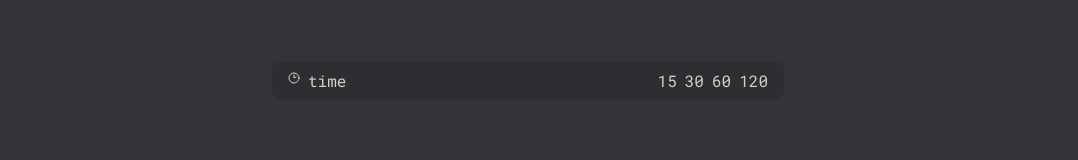
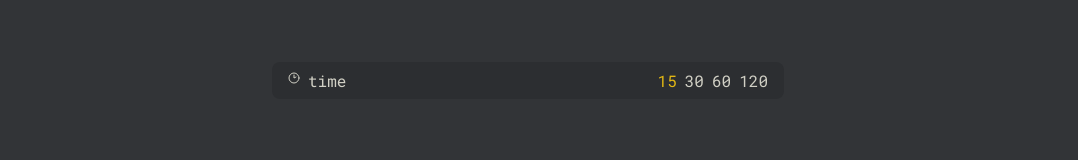
Before and after one commit to microDotBuilder/TypoTango, a React (Vite) app: page / in a window 1280 px wide. Shown: the part 244-404 px from the top of the page, without its empty margins (112-1190 px from the left). Built offline with nearby package versions, Linux system fonts and the light colour scheme; a web font is replaced by a local one.

Commit message:
added app state and styles to the timer

```diff
--- a/src/Home/Home.tsx
+++ b/src/Home/Home.tsx
@@ -13,7 +13,7 @@ function Home() {
       <NavBar />
       <div>{timer}</div>
       <div className="timer-nav">
-        <TimerNav setTimer={setTimer} />
+        <TimerNav setTimer={setTimer} currentTimer={timer} />
       </div>
       <div className="home-content">
         <h1 className="home-title">Welcome to the Home Page</h1>
--- a/src/NavBar/NavBar.tsx
+++ b/src/NavBar/NavBar.tsx
@@ -1,11 +1,14 @@
 import "./NavBar.css";
 import { Bell, User } from "lucide-react";
+
 function NavBar() {
   const isLoggedIn = false; // TODO: implement login in future.
   const userIcon = isLoggedIn ? "user-icon-logedin" : "user-icon";
+
   return (
     <div className="navbar">
       <div className="navbar-title">TypoTango</div>
+
       <div className="navbar-options">
         <a href="/typotango/notifications" className="navbar-option">
           <Bell className="bell-icon" />
--- a/src/consts.ts
+++ b/src/consts.ts
@@ -3,6 +3,12 @@ export const wordState = {
   CORRECT: "correct",
   INCORRECT: "incorrect",
 };
+
+export const appState = {
+  IDLE: "IDLE",
+  TYPING: "TYPING",
+  FINISHED: "FINISHED",
+} as const;
 
 export const TIMERSTATE = {
   "15seconds": 15,
--- /dev/null
+++ b/src/context/AppStateContext.tsx
@@ -0,0 +1,27 @@
+import { createContext } from "react";
+import { appState } from "../consts";
+import type { appStateType } from "../types/types";
+
+type State = { current: appStateType };
+type Action = { type: "SET_STATE"; payload: appStateType };
+
+export const initialState: State = { current: appState.IDLE };
+
+export function reducer(state: State, action: Action): State {
+  switch (action.type) {
+    case "SET_STATE":
+      return { ...state, current: action.payload };
+    default:
+      return state;
+  }
+}
+
+export type ContextValue = {
+  state: State;
+  setAppState: (s: appStateType) => void;
+  appState: typeof appState;
+};
+
+export const AppStateContext = createContext<ContextValue | undefined>(
+  undefined
+);
--- a/src/main.tsx
+++ b/src/main.tsx
@@ -3,10 +3,13 @@ import { createRoot } from "react-dom/client";
 import "./index.css";
 // import App from './App.tsx'
 import Home from "./Home/Home";
+import { AppStateProvider } from "./provider/appStateProvider";
 
 createRoot(document.getElementById("root")!).render(
   <StrictMode>
     {/* <App /> */}
-    <Home />
+    <AppStateProvider>
+      <Home />
+    </AppStateProvider>
   </StrictMode>
 );
--- /dev/null
+++ b/src/provider/appStateProvider.tsx
@@ -0,0 +1,24 @@
+import { useContext, useReducer, type ReactNode } from "react";
+import { AppStateContext } from "../context/AppStateContext";
+import { initialState, reducer } from "../context/AppStateContext";
+import type { appStateType } from "../types/types";
+import { appState } from "../consts";
+
+export function AppStateProvider({ children }: { children: ReactNode }) {
+  const [state, dispatch] = useReducer(reducer, initialState);
+  const setAppState = (newState: appStateType) =>
+    dispatch({ type: "SET_STATE", payload: newState });
+
+  return (
+    <AppStateContext.Provider value={{ state, setAppState, appState }}>
+      {children}
+    </AppStateContext.Provider>
+  );
+}
+
+// eslint-disable-next-line react-refresh/only-export-components
+export function useAppState() {
+  const ctx = useContext(AppStateContext);
+  if (!ctx) throw new Error("useAppState must be used within AppStateProvider");
+  return ctx;
+}
--- a/src/timerNav/timer-nav.css
+++ b/src/timerNav/timer-nav.css
@@ -23,6 +23,10 @@
   color: var(--text-color);
   gap: 0.5rem;
 }
+.selected {
+  color: var(--main-color);
+}
+
 .time {
   display: flex;
   align-items: center;
--- a/src/timerNav/timer-nav.tsx
+++ b/src/timerNav/timer-nav.tsx
@@ -2,7 +2,13 @@ import "./timer-nav.css";
 import { Clock2 } from "lucide-react";
 import type { timerValue } from "../types/types";
 import { TIMERSTATE } from "../consts";
-function TimerNav({ setTimer }: { setTimer: (timer: timerValue) => void }) {
+function TimerNav({
+  setTimer,
+  currentTimer,
+}: {
+  setTimer: (timer: timerValue) => void;
+  currentTimer: timerValue;
+}) {
   return (
     <div className="timer-container">
       <div className="mode">
@@ -18,25 +24,33 @@ function TimerNav({ setTimer }: { setTimer: (timer: timerValue) => void }) {
 
       <div className="time">
         <button
-          className="textButton timer-button"
+          className={`textButton timer-button ${
+            currentTimer === TIMERSTATE["15seconds"] ? "selected" : ""
+          }`}
           onClick={() => setTimer(TIMERSTATE["15seconds"])}
         >
           <span>{TIMERSTATE["15seconds"]}</span>
         </button>
         <button
-          className="textButton timer-button"
+          className={`textButton timer-button ${
+            currentTimer === TIMERSTATE["30seconds"] ? "selected" : ""
+          }`}
           onClick={() => setTimer(TIMERSTATE["30seconds"])}
         >
           <span>{TIMERSTATE["30seconds"]}</span>
         </button>
         <button
-          className="textButton timer-button"
+          className={`textButton timer-button  ${
+            currentTimer === TIMERSTATE["60seconds"] ? "selected" : ""
+          }`}
           onClick={() => setTimer(TIMERSTATE["60seconds"])}
         >
           <span>{TIMERSTATE["60seconds"]}</span>
         </button>
         <button
-          className="textButton timer-button"
+          className={`textButton timer-button ${
+            currentTimer === TIMERSTATE["120seconds"] ? "selected" : ""
+          }`}
           onClick={() => setTimer(TIMERSTATE["120seconds"])}
         >
           <span>{TIMERSTATE["120seconds"]}</span>
```
Also changed, not shown: src/types/types.ts (+2 -7 lines).
